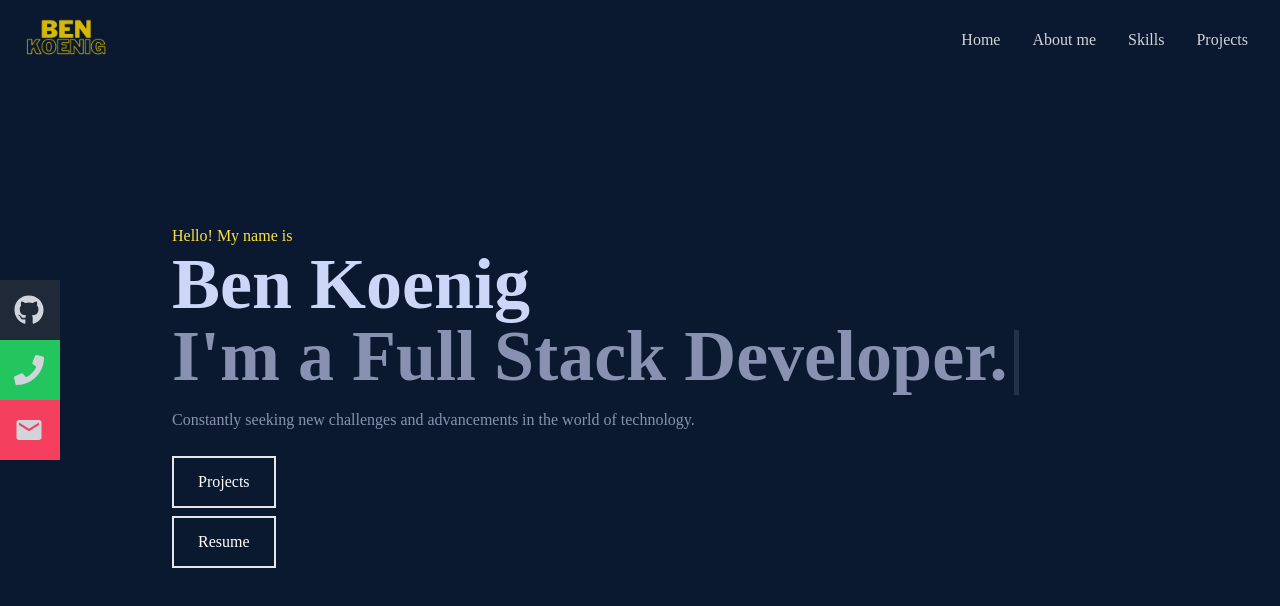
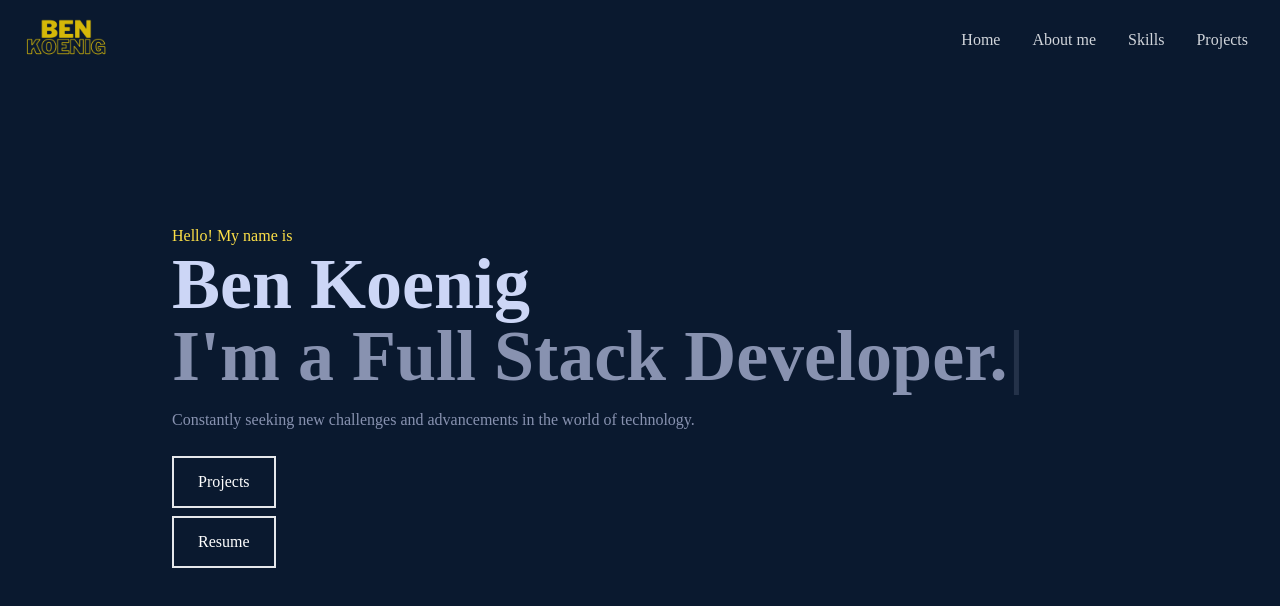
Before and after one commit to taqft/react_portfolio, a React (Create React App) app: page / in a window 1280 px wide. Shown: the top 606 px of the page. Built offline with nearby package versions, Linux system fonts and the light colour scheme.

Commit message:
Update Navbar.jsx

```diff
--- a/src/components/Navbar.jsx
+++ b/src/components/Navbar.jsx
@@ -58,27 +58,6 @@ export const Navbar = () => {
                     <Link onClick={handleClick} to="contact" smooth={true} duration={500}>Contact</Link>
                 </li>
             </ul>
-
-            {/* Social media */}
-            <div className="hidden lg:flex fixed flex-col top-[35%] left-0">
-                <ul>
-                    <li className="w-[160px] h-[60px] flex justify-between items-center ml-[-100px] hover:ml-[-10px] duration-300 bg-gray-800">
-                        <a className="flex justify-between items-center w-full text-gray-300" href="https://github.com/taqft/" target="_blank" rel="noopener noreferrer">
-                            Github <FaGithub size={30} />
-                        </a>
-                    </li>
-                    <li className="w-[160px] h-[60px] flex justify-between items-center ml-[-100px] hover:ml-[-10px] duration-300 bg-green-500">
-                        <a className="flex justify-between items-center w-full text-gray-300" href="tel:386-627-3079" target="_blank" rel="noopener noreferrer">
-                            Phone <FaPhone size={30} />
-                        </a>
-                    </li>
-                    <li className="w-[160px] h-[60px] flex justify-between items-center ml-[-100px] hover:ml-[-10px] duration-300 bg-rose-500">
-                        <a className="flex justify-between items-center w-full text-gray-300" href="mailto:ben.koenig@live.com" target="_blank" rel="noopener noreferrer">
-                            Email <MdEmail size={30} />
-                        </a>
-                    </li>
-                </ul>
-            </div>
         </div>
     )
 }
```
